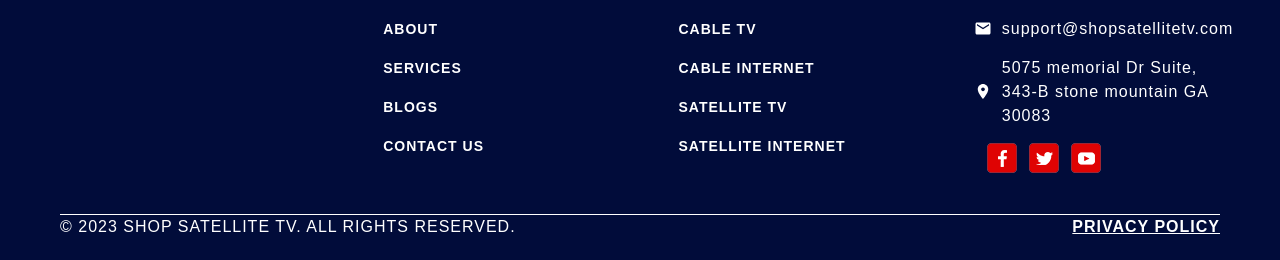
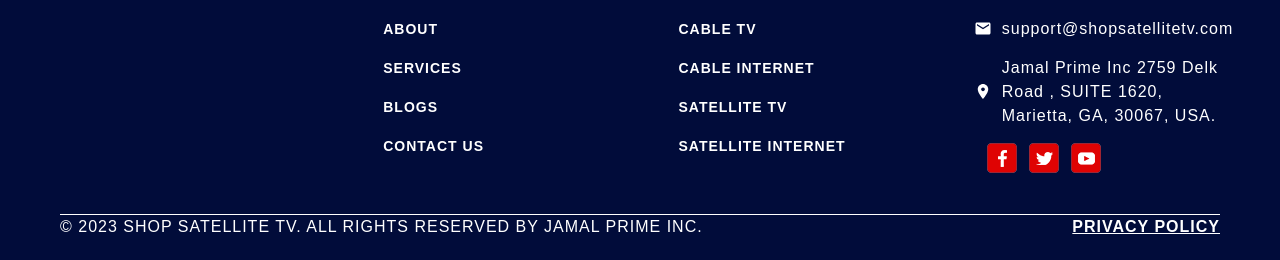
Before and after one commit to Sherdil07/CableTv, a React (Create React App) app: page /zipCode/1 in a window 1280 px wide. Shown: the part 860-1120 px from the top of the page. Built offline with nearby package versions, Linux system fonts and the light colour scheme; no server answers.

Commit message:
changed footer

```diff
--- a/src/components/Footer.jsx
+++ b/src/components/Footer.jsx
@@ -123,8 +123,10 @@
                   <MailIcon /> support@shopsatellitetv.com
                 </li>
                 <li className="list-item">
-                  <LocationOnIcon /> 5075 memorial Dr Suite, 343-B stone
-                  mountain GA 30083
+                  <LocationOnIcon />
+                  <hr />
+                  Jamal Prime Inc 2759 Delk Road , SUITE 1620, Marietta, GA,
+                  30067, USA.
                 </li>
               </ul>
               <div className="SocialIcons">
@@ -148,7 +150,9 @@
           </div>
         </div>
         <div className="postFooter">
-          <h2>© 2023 Shop Satellite Tv. All rights reserved.</h2>
+          <h2>
+            © 2023 Shop Satellite Tv. All rights reserved By Jamal Prime Inc.
+          </h2>
           <p className="privacy-policy">
             <Link to="/privacy-policy">PRIVACY POLICY</Link>
           </p>
```
